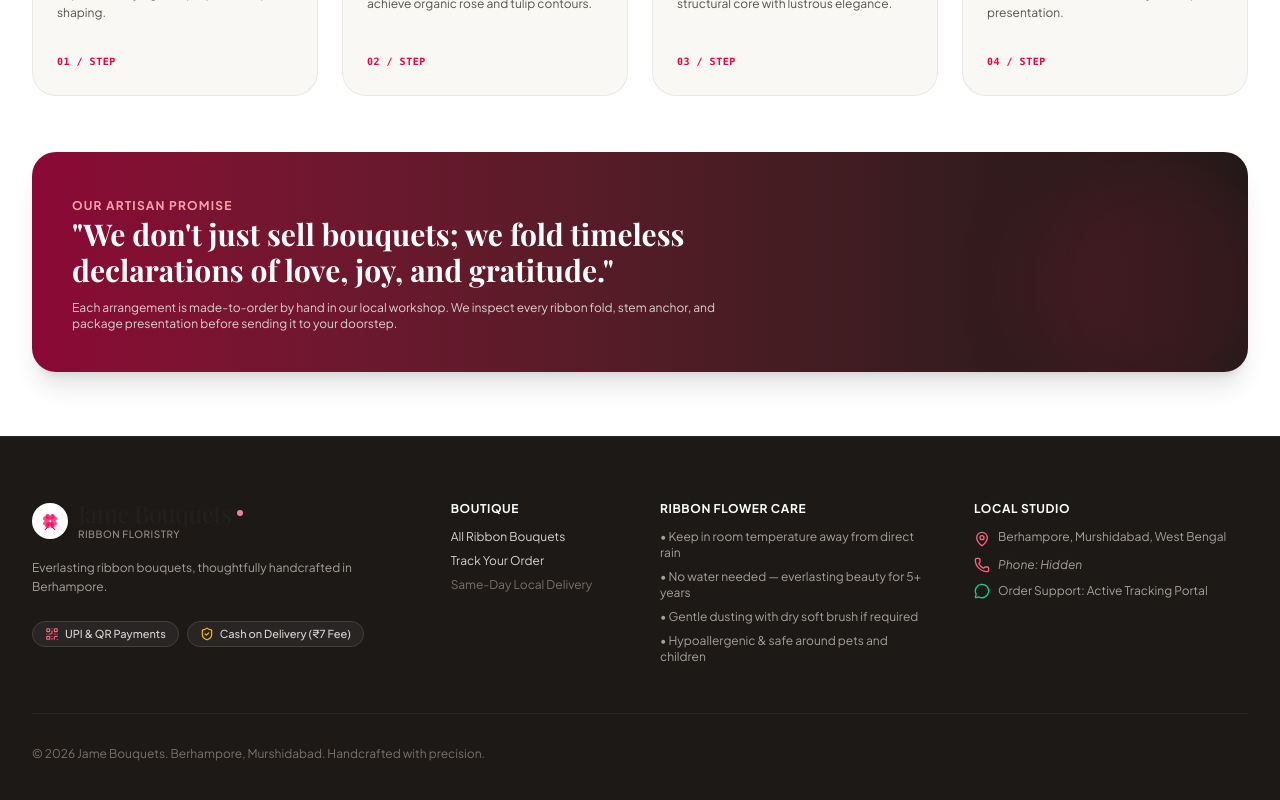
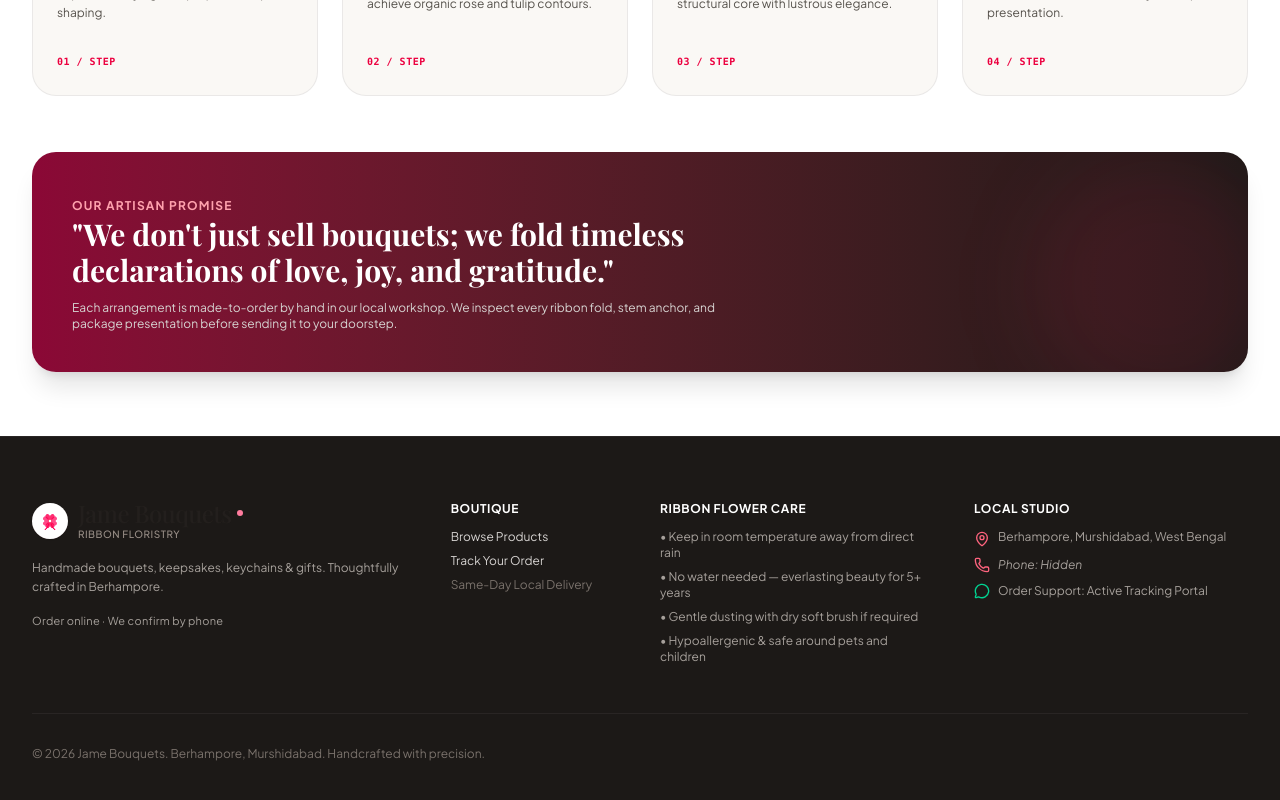
Before and after one commit to imjabed/jerrys-garden, a React (Vite) app: page / in a window 1280 px wide. Shown: the part 2164-2964 px from the top of the page. Built offline with nearby package versions, Linux system fonts and the light colour scheme; no server answers; a web font is replaced by a local one.

Commit message:
Remove outdated payment and fee messaging across storefront

```diff
--- a/src/components/Footer.tsx
+++ b/src/components/Footer.tsx
@@ -31,19 +31,10 @@ export default function Footer({
             </div>
 
             <p className="text-xs text-stone-400 leading-relaxed">
-              Everlasting ribbon bouquets, thoughtfully handcrafted in Berhampore.
+              Handmade bouquets, keepsakes, keychains & gifts. Thoughtfully crafted in Berhampore.
             </p>
 
-            <div className="flex flex-wrap items-center gap-2 pt-2">
-              <span className="inline-flex items-center gap-1.5 px-3 py-1 rounded-full bg-stone-800 text-stone-300 text-[11px] font-medium border border-stone-700">
-                <QrCode className="w-3.5 h-3.5 text-rose-400" />
-                <span>UPI & QR Payments</span>
-              </span>
-              <span className="inline-flex items-center gap-1.5 px-3 py-1 rounded-full bg-stone-800 text-stone-300 text-[11px] font-medium border border-stone-700">
-                <ShieldCheck className="w-3.5 h-3.5 text-amber-400" />
-                <span>Cash on Delivery (₹7 Fee)</span>
-              </span>
-            </div>
+            <p className="text-[11px] tracking-wide text-stone-400">Order online · We confirm by phone</p>
           </div>
 
           {/* Quick Nav (2 cols) */}
@@ -57,7 +48,7 @@ export default function Footer({
                   onClick={onNavigateToShop}
                   className="hover:text-rose-400 transition-colors cursor-pointer"
                 >
-                  All Ribbon Bouquets
+                  Browse Products
                 </button>
               </li>
               <li>
```
